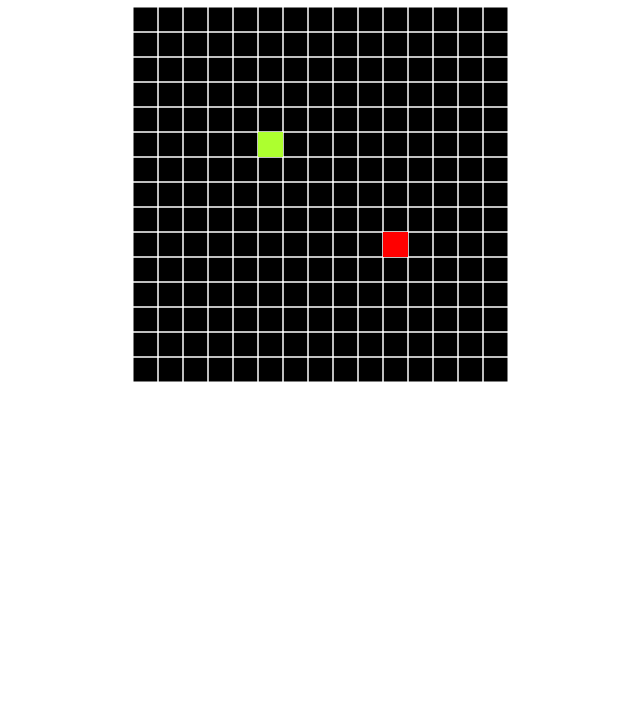
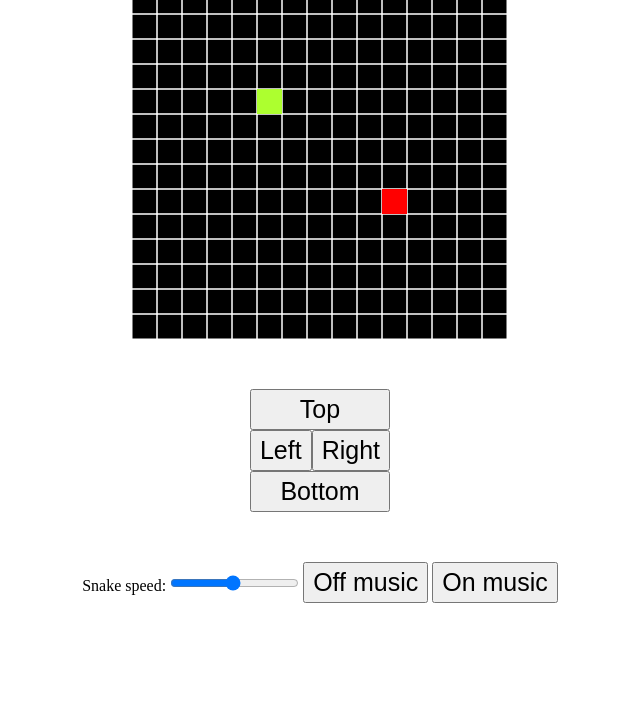
Before and after one commit to alexkuznecov16/snake_game, a plain HTML site: page index.html in a window 1280 px wide. Shown: the part 73-800 px from the top of the page, without its empty margins (320-960 px from the left). Drawn offline with Linux system fonts and the light colour scheme.

Commit message:
game settings (music, speed) and game controller

```diff
--- a/index.html
+++ b/index.html
@@ -7,13 +7,63 @@
 </head>
 <style>
   body {
-    text-align: center;
+    width: 100%;
+    height: 100%;
+    margin: 0;
+    padding: 0;
+    display: flex;
+    flex-direction: column;
+    justify-content: center;
+    align-items: center;
+  }
+
+  * {
+    margin: 0;
+    padding: 0;
+    box-sizing: border-box;
+  }
+
+  .Game__container {
+    display: flex;
+    flex-direction: column;
+    justify-content: center;
+    align-items: center;
+    gap: 50px;
+  }
+
+  .Game--controller {
+    display: flex;
+    flex-direction: column;
+  }
+
+  .Game--controller .middle {
+    display: flex;
+  }
+
+  button {
+    padding: 4px 8px;
+    font-size: 25px;
   }
 </style>
 <body>
-  <h1>Welcome, to the Snake game!</h1>
-  <canvas id='canvas'></canvas>
-
+  <h1>Snake game</h1>
+  <div class="Game__container">
+    <canvas id='canvas'></canvas>
+    <div class="Game--controller">
+      <button onclick='changeDirection({code: "ArrowUp"})' type='button'>Top</button>
+      <div class="middle">
+        <button onclick='changeDirection({code: "ArrowLeft"})' type="button">Left</button>
+        <button onclick='changeDirection({code: "ArrowRight"})' type="button">Right</button>
+      </div>
+      <button onclick='changeDirection({code: "ArrowDown"})' type="button">Bottom</button>
+    </div>
+    <div class="Game--settings">
+      <label for="speed">Snake speed:</label>
+      <input type="range" id="speed" name="speed" min="1" max="50" value='25'>
+      <button onclick='endBackgroundMusic()' type="button" id="bcgMusicOff" name="bcgMusic">Off music</button>
+      <button onclick='startBackgroundMusic()' type="button" id="bcgMusicStart" name="bcgMusic">On music</button>
+    </div>
+  </div>
   <script src="./snake.js"></script>
 </body>
 </html>
--- a/snake.js
+++ b/snake.js
@@ -19,7 +19,6 @@ const snakeBody = [];
 // Audio files
 const backgroundMusic = new Audio('./audio/sounds_effects_background.mp3');
 const eatSound = new Audio('./audio/sounds_effects_snake_eat.wav');
-const looseSound = new Audio('./audio/sounds_effects_snake_looses.wav');
 
 // Loop background music
 backgroundMusic.loop = true;
@@ -30,6 +29,9 @@ let musicStarted = false;
 // Main function on page loading
 window.onload = function () {
 	const board = document.getElementById('canvas'); // Canvas element
+	const speedInput = document.getElementById('speed'); // Speed input
+	let snakeSpeed = speedInput.value; // Initial speed
+	let gameInterval; // for speed update
 
 	// Canvas borders
 	board.height = rows * blockSize;
@@ -44,22 +46,39 @@ window.onload = function () {
 
 	document.addEventListener('keyup', changeDirection); // On key click
 
-	setInterval(() => snakeUpdate(context, board), 100); // Update snake position every 100 ms
+	function updateSnakeSpeed() {
+		clearInterval(gameInterval);
+		snakeSpeed = speedInput.value;
+
+		gameInterval = setInterval(() => snakeUpdate(context, board), 100 - snakeSpeed);
+		console.log(snakeSpeed);
+	}
+
+	speedInput.addEventListener('input', updateSnakeSpeed);
+
+	gameInterval = setInterval(() => snakeUpdate(context, board), 100 - snakeSpeed);
 };
 
 // Function to start the background music
-function startBackgroundMusic() {
+const startBackgroundMusic = () => {
 	if (!musicStarted) {
-		backgroundMusic.play().catch(error => {
-			console.log('Background music play failed:', error);
-		});
+		backgroundMusic.play();
+		backgroundMusic.volume = 0.1;
 		musicStarted = true;
 
-		// Remove event listeners after music starts
+		// Remove events after music starts
 		document.removeEventListener('keydown', startBackgroundMusic);
 		document.removeEventListener('click', startBackgroundMusic);
 	}
 }
+
+const endBackgroundMusic = () => {
+	if (musicStarted) {
+		backgroundMusic.pause();
+		backgroundMusic.currentTime = 0;
+		musicStarted = false;
+	}
+};
 
 // function for snake position update
 const snakeUpdate = (context, board) => {
@@ -82,6 +101,7 @@ const snakeUpdate = (context, board) => {
 	// Add snake size if get food
 	if (snakeX === foodX && snakeY === foodY) {
 		eatSound.play();
+		eatSound.volume = 0.1;
 		snakeBody.push([foodX, foodY]);
 		foodPlace();
 	}
@@ -166,7 +186,6 @@ const changeDirection = e => {
 
 // Game reset
 const resetGame = () => {
-	looseSound.play();
 	alert(`Game over!\nScore = ${snakeBody.length}`);
 	snakeX = blockSize * 5;
 	snakeY = blockSize * 5;
```
Also changed, not shown: 2 other files.
